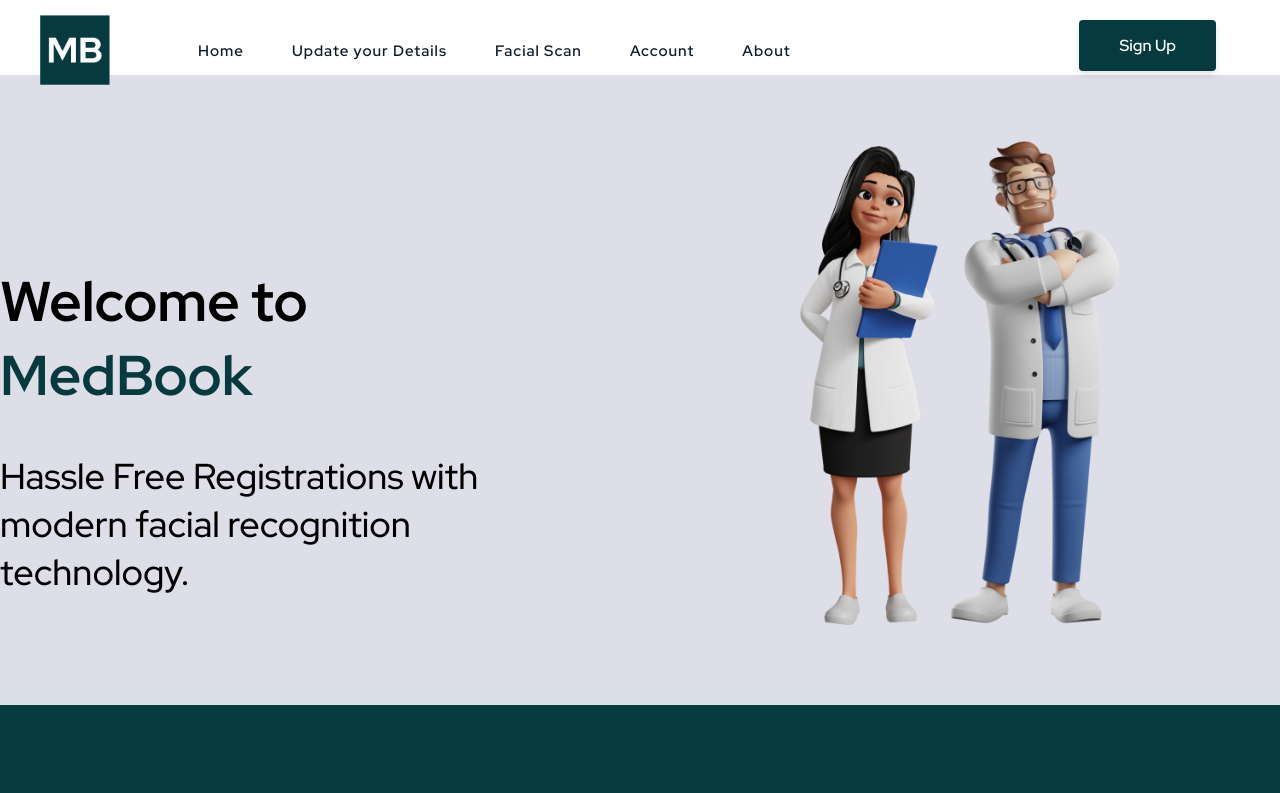
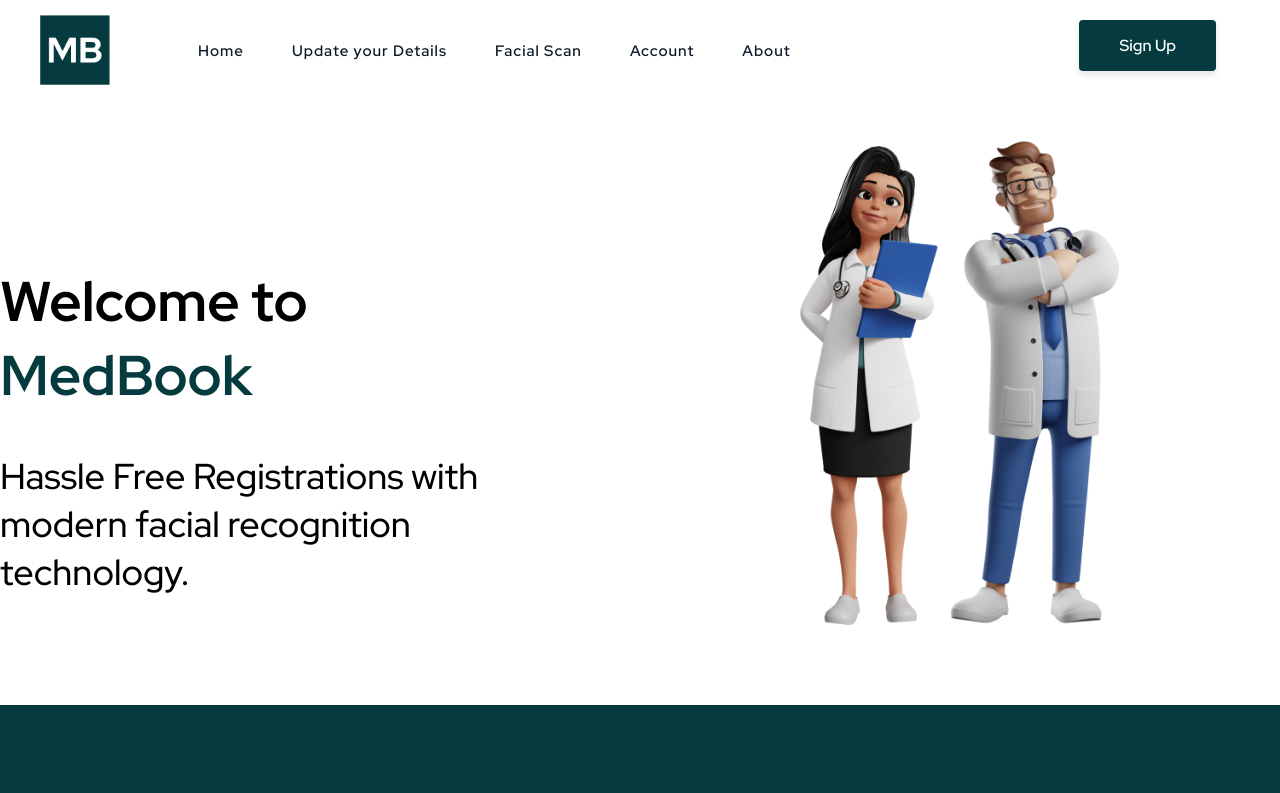
Before and after one commit to ChinmayKadam172/HarleyQuine_Stratagem2k23, a React (Create React App) app: page /home in a window 1280 px wide. Shown: the top 793 px of the page. Built offline with nearby package versions, Linux system fonts and the light colour scheme; no server answers.

Commit message:
Smol UI Fix

```diff
--- a/src/App.css
+++ b/src/App.css
@@ -1,5 +1,4 @@
 @import url("https://fonts.googleapis.com/css2?family=Red+Hat+Display:wght@300;400;500;600;700;800&display=swap");
-
 
 :root {
   --header: 2.5rem;
@@ -19,13 +18,16 @@
   --neon: #20bd95;
 }
 
+html{
+  background-color: white;
+}
+
 * {
   border: 0;
   box-sizing: border-box;
   margin: 0;
   padding: 0;
   font-family: "Red Hat Display";
-
 }
 
 .header {
@@ -133,7 +135,7 @@
   /* transition: 0s; */
 }
 
-.right-nav{
+.right-nav {
   width: 20vw;
   margin-top: -2px;
 }
@@ -155,6 +157,7 @@
   display: flex;
   justify-content: center;
   align-items: center;
+  background-color: white;
 }
 
 .main-title {
@@ -168,11 +171,11 @@
   font-weight: var(--fw-700);
 }
 
-.desc{
+.desc {
   font-size: var(--fs-800);
 }
 
-.doc-img{
+.doc-img {
   height: 75vh;
   margin-bottom: 12vh;
 }
@@ -207,7 +210,7 @@
   align-self: center;
 }
 
-.wave{
+.wave {
   overflow: hidden;
   width: 98.5vw;
   margin-bottom: 0;
@@ -215,13 +218,12 @@
   z-index: -1;
 }
 
-.second-card{
+.second-card {
   height: 90vh;
   background-color: var(--green);
-
 }
 
-.img{
+.img {
   justify-content: center;
   text-align: center;
   display: flex;
@@ -229,6 +231,16 @@
   background-color: var(--green);
 }
 
-.random-img{
+.random-img {
   height: 40vh;
 }
+
+/* Login.js */
+
+.login-body {
+  display: flex;
+  justify-content: center;
+  align-items: center;
+  height: 100vh;
+  background-image: url("../src/assets/Group_2027.png");
+}
```
Lines whose indentation alone changed are shown as unchanged.
